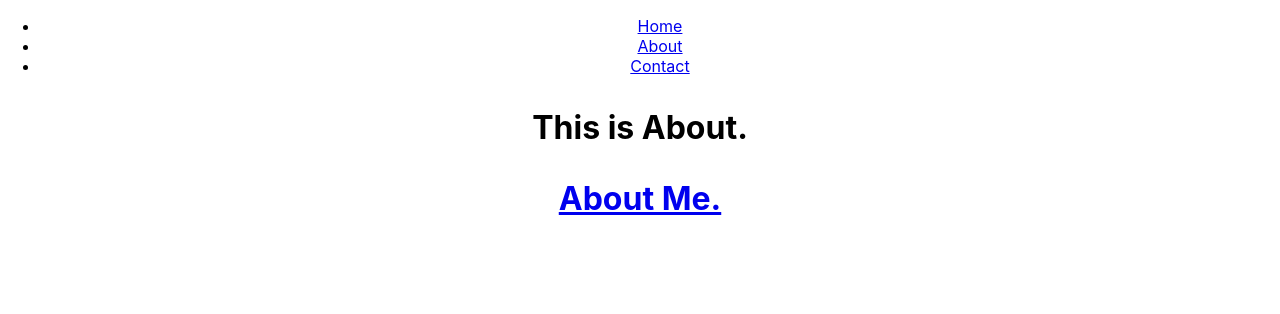
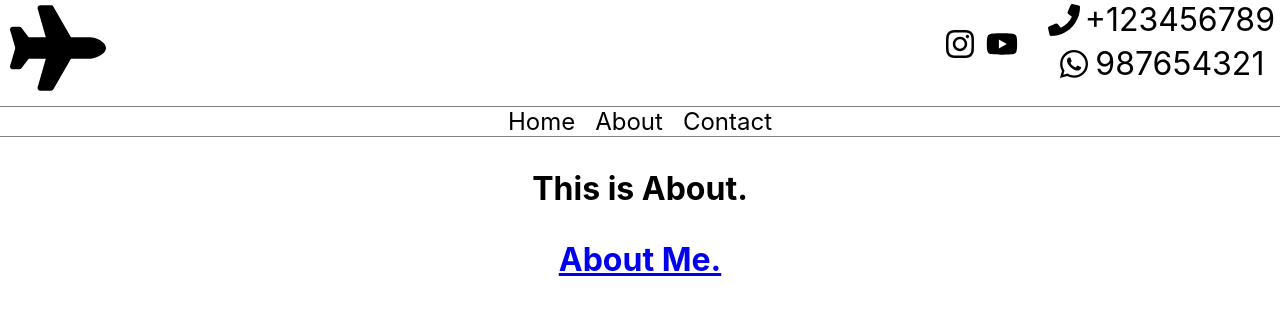
Before and after one commit to bbconsgroup/bbconsgroup-landing, a React (Create React App) app: page /#/about in a window 1280 px wide. Shown: the top 314 px of the page. Built offline with nearby package versions, Linux system fonts and the light colour scheme.

Commit message:
added navbar and some pages

```diff
--- a/package.json
+++ b/package.json
@@ -9,6 +9,7 @@
     "gh-pages": "^6.1.1",
     "react": "^18.3.1",
     "react-dom": "^18.3.1",
+    "react-icons": "^5.2.1",
     "react-router-dom": "^6.23.1",
     "react-scripts": "5.0.1",
     "web-vitals": "^2.1.4"
--- a/src/Navbar.js
+++ /dev/null
@@ -1,22 +0,0 @@
-import { Link } from "react-router-dom";
-import "./App.css";
-
-export default function Navbar() {
-  return (
-    <div className="App">
-      <center>
-        <ul>
-          <li>
-            <Link to="/">Home</Link>
-          </li>
-          <li>
-            <Link to="/about">About</Link>
-          </li>
-          <li>
-            <Link to="/contact">Contact</Link>
-          </li>
-        </ul>
-      </center>
-    </div>
-  );
-}
--- /dev/null
+++ b/src/components/Navbar.js
@@ -0,0 +1,51 @@
+import { Link } from "react-router-dom";
+import {
+  FaInstagram,
+  FaYoutube,
+  FaWhatsapp,
+  FaPhone,
+  FaPlane,
+} from "react-icons/fa";
+import "../styles/Navbar.css";
+
+export default function Navbar() {
+  return (
+    <nav className="navbar">
+      {/* Icon links */}
+      {/* <div className="first-line"> */}
+        <div className="navbar-random-icon">
+          {/* Replace 'FaRandomIcon' with your desired random icon */}
+          <FaPlane />
+        </div>
+
+        {/* Icon links */}
+        <div className="navbar-icons">
+          {/* Instagram */}
+          <a href="https://www.instagram.com/">
+            <FaInstagram />
+          </a>
+          {/* Youtube */}
+          <a href="https://www.youtube.com/">
+            <FaYoutube />
+          </a>
+        </div>
+
+        {/* Whatsapp link with phone number */}
+        <div className="navbar-whatsapp">
+          <div>
+            <FaPhone /> +123456789
+          </div>
+          <div>
+            <FaWhatsapp /> 987654321
+          </div>
+        </div>
+      {/* </div> */}
+      <div className="navbar-links">
+        {/* Route links */}
+        <Link to="/">Home</Link>
+        <Link to="/about">About</Link>
+        <Link to="/contact">Contact</Link>
+      </div>
+    </nav>
+  );
+}
--- /dev/null
+++ b/src/pages/home/Home.css
@@ -0,0 +1,90 @@
+section {
+    padding: 80px 20px; /* Add padding to create space below fixed navbar */
+    text-align: center;
+
+  }
+
+  section h2 {
+    margin-bottom: 20px;
+    font-size: 28px;
+  }
+
+  section p {
+    font-size: 16px;
+    line-height: 1.6;
+  }
+
+  #services {
+    background-color: #f4f4f4;
+  }
+
+  #advantages {
+    background-color: #e9e9e9;
+  }
+
+  #team {
+    background-color: #f4f4f4;
+  }
+
+  #clients {
+    background-color: #e9e9e9;
+  }
+
+  #reviews {
+    background-color: #f4f4f4;
+  }
+
+  /* .section {
+    display: flex;
+    flex-direction: column;
+  } */
+
+  .text-image-container {
+    display: flex;
+    align-items: center;
+  }
+
+  .text-container {
+    flex: 1;
+    padding-right: 20px; /* Adjust as needed */
+  }
+
+  .image-container {
+    /* Add styling for the image container */
+  }
+
+  .button-container {
+    display: flex;
+    justify-content: center;
+    margin-top: 10px; /* Adjust as needed */
+  }
+
+  .button-container button {
+    margin-left: 10px; /* Adjust as needed */
+  }
+  /* Your CSS file */
+.text-container h1 {
+    font-size: 4em;
+    font-weight: bold;
+  }
+
+  .text-container p {
+    font-size: 1.5em;
+  }
+
+  /* Your CSS file */
+.button-container button {
+    font-size: 6em; /* Adjust font size as needed */
+    font-weight: bold;
+    padding: 10px 20px; /* Adjust padding as needed */
+    background-color: blue;
+    color: white;
+    border: none;
+    border-radius: 5px; /* Adjust border radius as needed */
+    cursor: pointer;
+    transition: background-color 0.3s ease; /* Add transition effect */
+  }
+
+  .button-container button:hover {
+    background-color: darkblue; /* Change background color on hover */
+  }
--- /dev/null
+++ b/src/pages/home/Home.js
@@ -0,0 +1,58 @@
+import "./Home.css";
+// import "../../App.css";
+
+function getRandomPhotoLink() {
+  const randomId = Math.floor(Math.random() * 1000); // Change 1000 to adjust the range
+  return `https://picsum.photos/200/300?random=${randomId}`;
+}
+
+export default function Home() {
+  const randomPhotoLink = getRandomPhotoLink();
+  return (
+    <div className="App">
+      <header>
+        <h1>Welcome to Our Landing Page</h1>
+      </header>
+      {/* <nav>
+          <a href="#services">Наши услуги</a> |
+          <a href="#advantages">Наши преимущества</a> |{" "}
+          <a href="#team">Наша команда</a> |<a href="#clients">Наши клиенты</a>{" "}
+          |<a href="#reviews">Отзывы наших клиентов</a>
+        </nav> */}
+      <section id="services">
+        <div className="text-image-container">
+          <div className="text-container">
+            <h1>Main Text</h1>
+            <p>Subtext or additional information goes here.</p>
+          </div>
+          <div className="image-container">
+            <img src={randomPhotoLink} alt="Random" />
+          </div>
+        </div>
+        <div className="button-container">
+          <button>Button 1</button>
+          <button>Button 2</button>
+        </div>
+      </section>
+      <section id="advantages">
+        <h2>Наши преимущества</h2>
+        <p>Integer nec odio. Praesent libero. Sed cursus ante dapibus diam.</p>
+      </section>
+      <section id="team">
+        <h2>Наша команда</h2>
+        <p>Nulla quis sem at nibh elementum imperdiet. Duis sagittis ipsum.</p>
+      </section>
+      <section id="clients">
+        <h2>Наши клиенты</h2>
+        <p>Maecenas nec odio et ante tincidunt tempus.</p>
+      </section>
+      <section id="reviews">
+        <h2>Отзывы наших клиентов</h2>
+        <p>Vestibulum cursus, metus in adipiscing pellentesque.</p>
+      </section>
+      <footer>
+        <p>&copy; 2024 Your Company</p>
+      </footer>
+    </div>
+  );
+}
--- /dev/null
+++ b/src/styles/Navbar.css
@@ -0,0 +1,81 @@
+/* Navbar.css */
+.navbar {
+  background-color: #ffffff; /* White background */
+  color: #000000; /* Black text color */
+  display: flex;
+  flex-wrap: wrap;
+  position: sticky;
+  top: 0;
+  z-index: 1000; /* Ensure navbar stays on top */
+}
+
+.first-line {
+  display: flex;
+  align-items: center;
+  flex: 1; /* Occupy remaining space */
+}
+
+.navbar div {
+  display: flex;
+  align-items: center;
+}
+
+.navbar-random-icon {
+  margin-left: 10px;
+  margin-right: auto; /* Pushes the random icon to the left */
+  font-size: 6em;
+}
+
+.navbar-icons {
+  display: flex;
+  margin-right: 20px;
+}
+
+.navbar-icons a {
+  color: black;
+  margin-right: 10px;
+  font-size: 20px;
+  text-decoration: none;
+  font-size: 2em;
+}
+
+.navbar-whatsapp {
+  display: flex;
+  flex-direction: column;
+}
+
+.navbar-whatsapp div {
+  display: flex;
+  align-items: center;
+  margin-bottom: 5px;
+  margin-right: 5px;
+  font-size: 2em;
+}
+
+.navbar-whatsapp div svg {
+  margin-right: 5px;
+}
+
+.navbar-whatsapp div:last-child {
+  margin-bottom: 0;
+}
+
+.navbar-links {
+  width: 100%; /* Ensure the links take up the full width */
+  margin-top: 10px; /* Adjust the margin as needed */
+  display: flex;
+  justify-content: center; /* Center the content horizontally */
+  border-top: 1px solid grey !important; /* Add black border-bottom line */
+  border-bottom: 1px solid grey !important; /* Add black border-bottom line */
+}
+
+.navbar-links a {
+  color: black;
+  text-decoration: none;
+  margin-right: 20px;
+  font-size: 1.5em;
+}
+
+.navbar-links a:last-child {
+  margin-right: 0;
+}
--- a/src/templates/Home.js
+++ /dev/null
@@ -1,23 +0,0 @@
-import logo from "../logo.svg";
-import "../App.css";
-
-export default function Home() {
-  return (
-    <div className="App">
-      <header className="App-header">
-        <img src={logo} className="App-logo" alt="logo" />
-        <p>
-          Edit <code>src/App.js</code> and save to reload.
-        </p>
-        <a
-          className="App-link"
-          href="https://reactjs.org"
-          target="_blank"
-          rel="noopener noreferrer"
-        >
-          Learn React With Swaraj
-        </a>
-      </header>
-    </div>
-  );
-}
```
Also changed, not shown: src/App.js (+4 -4 lines), src/pages/About.js (renamed from src/templates/About.js), src/pages/Contact.js (renamed from src/templates/Contact.js), 1 other file (tests, documents, lock files or other folders).
